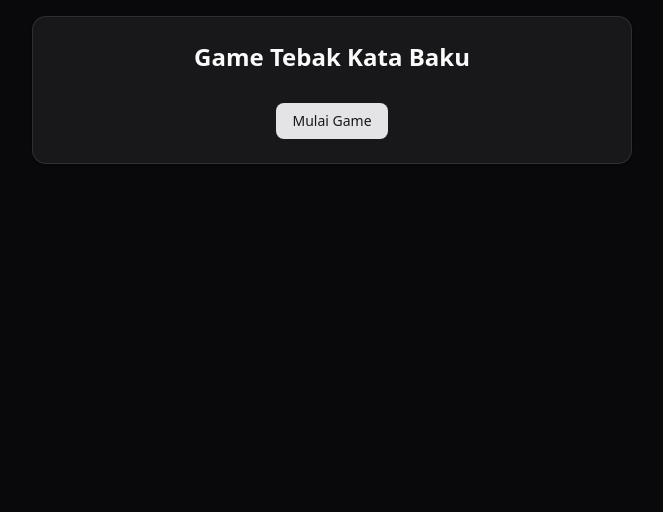
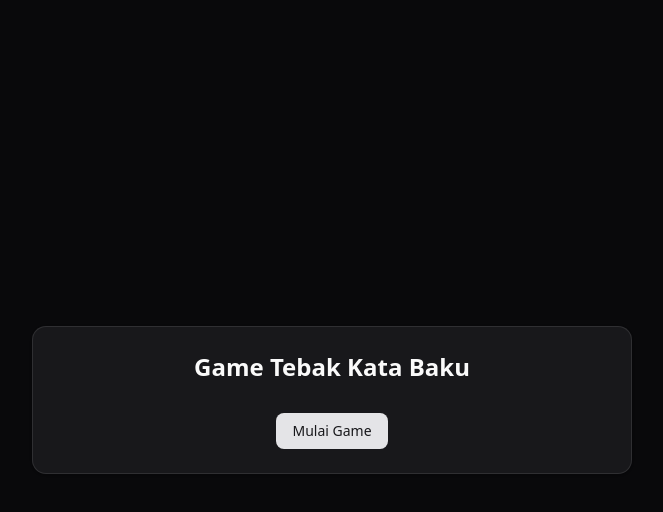
Before and after one commit to SmokeBeef/game-baku-tak-baku, a React (Vite) app: page / in a window 1280 px wide. Shown: the top 512 px of the page, without its empty margins (308-971 px from the left). Built offline with nearby package versions, Linux system fonts and the light colour scheme.

Commit message:
fix: center game card

```diff
--- a/src/modules/Game/index.tsx
+++ b/src/modules/Game/index.tsx
@@ -69,9 +69,9 @@
   const answerRight = useMemo(() => logAnswer.filter(v => v.isAnswerRight), [logAnswer])
 
   return (
-    <div className="px-4 my-4">
+    <div className="min-h-screen flex items-center justify-center px-4">
 
-      <div className='container mx-auto'>
+      <div className='w-full max-w-[600px]'>
         <Card className='max-w-[600px] mx-auto'>
           <CardHeader>
             <CardTitle className='text-2xl text-center'>Game Tebak Kata Baku</CardTitle>
```
Also changed, not shown: 1 other file (tests, documents, lock files or other folders).
